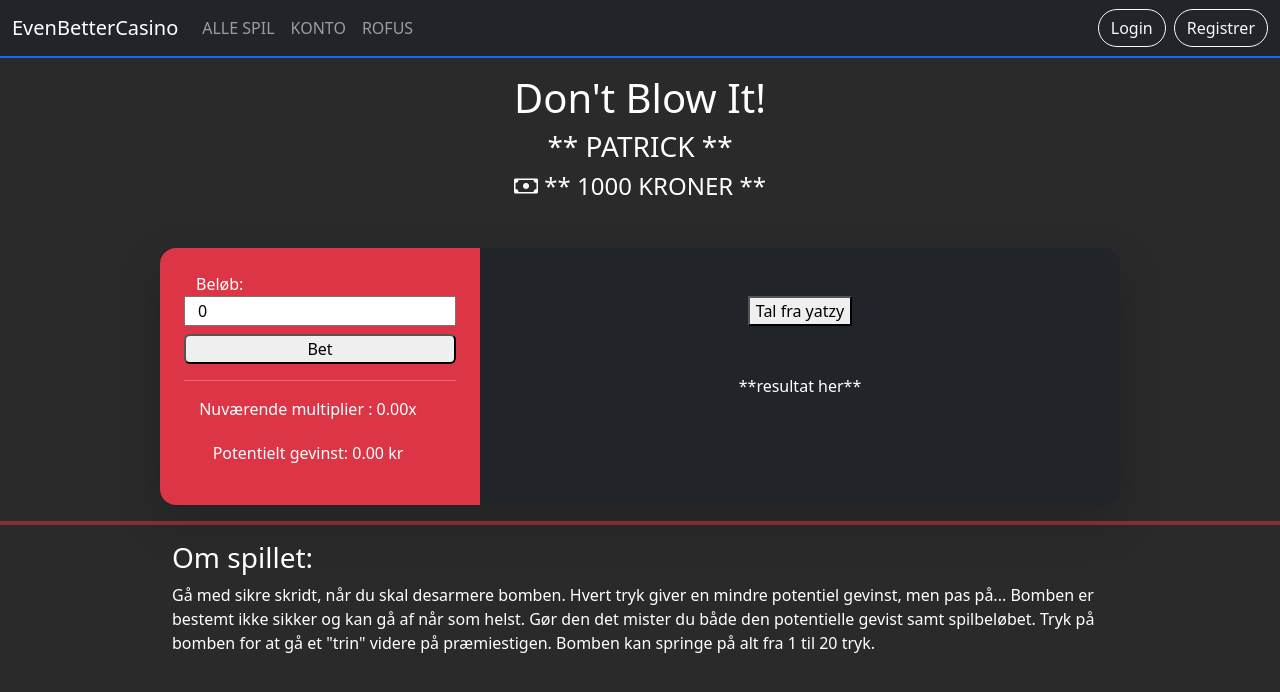
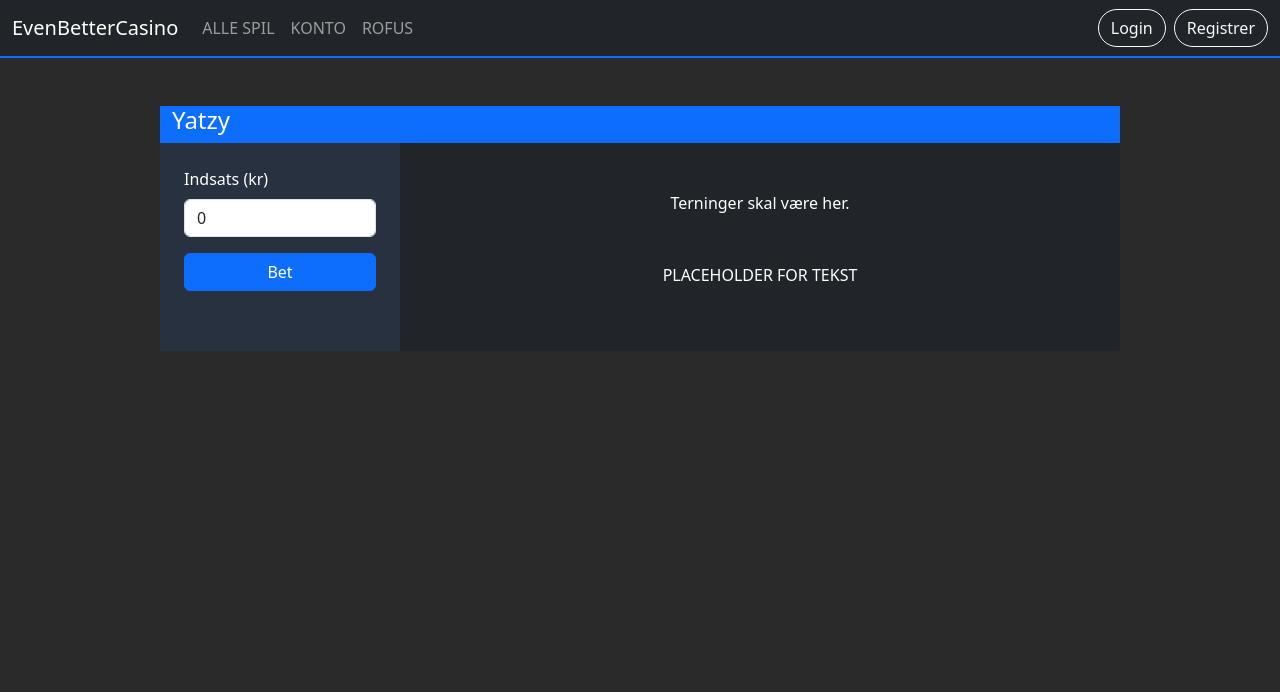
Before and after one commit to NiklasWeinreich/EvenBetterCasino, an Angular app in the folder Frontend/: page /games/yatzy in a window 1280 px wide. Shown: the top 692 px of the page. Built offline with nearby package versions, Linux system fonts and the light colour scheme.

Commit message:
Created component 'game-layout, used to make one component for all games.

```diff
--- a/Frontend/src/app/Components/games/dice-game/dice-game.component.html
+++ b/Frontend/src/app/Components/games/dice-game/dice-game.component.html
@@ -1,7 +1,10 @@
-<h1 class="text-center">Dice it or slice it!</h1>
-<div>
-    <label for="customRange1" class="form-label">Vælg et nummer:</label>
-    <input type="range" class="form-range" min="1" max="100" id="customRange1">
+<app-game-layout>
+    <div slot="title">
+        <h4>DICE</h4>
+    </div>
 
-
-</div>
+    <div slot="main">
+        <label>Dit tal: {{ selectedNumber }}</label>
+        <input id="playerNumber" type="range" min="1" max="100" [(ngModel)]="selectedNumber" />
+    </div>
+  </app-game-layout>
--- a/Frontend/src/app/Components/games/dice-game/dice-game.component.ts
+++ b/Frontend/src/app/Components/games/dice-game/dice-game.component.ts
@@ -1,11 +1,12 @@
 import { Component } from '@angular/core';
+import { FormsModule } from '@angular/forms';
+import { GameLayoutComponent } from '../game-layout/game-layout.component';
 
 @Component({
   selector: 'app-dice-game',
-  imports: [],
-  templateUrl: './dice-game.component.html',
-  styleUrl: './dice-game.component.css'
+  imports: [FormsModule, GameLayoutComponent],
+  templateUrl: './dice-game.component.html'
 })
 export class DiceGameComponent {
-
+  selectedNumber = 50;
 }
--- /dev/null
+++ b/Frontend/src/app/Components/games/game-layout/game-layout.component.html
@@ -0,0 +1,23 @@
+<div class="container py-5 w-75">
+    <div class="row">
+        <div class="bg-primary text-white">
+        <ng-content select="[slot='title']"></ng-content>
+        </div>
+
+        <!-- Venstre kolonne: Bet -->
+        <div class="col-md-3 bg-primary bg-opacity-10 text-white p-4">
+
+            <div class="mb-3">
+            <label for="betAmount" class="form-label">Indsats (kr)</label>
+            <input type="number" id="betAmount" class="form-control" [(ngModel)]="betAmount" min="1" />
+            </div>
+
+            <button class="btn btn-primary w-100" (click)="placeBet()">Bet</button>
+        </div>
+
+        <!-- Højre kolonne: Spil indhold via ng-content -->
+        <div class="col-md-9 bg-dark text-white p-5">
+            <ng-content select="[slot='main']"></ng-content>
+        </div>
+    </div>
+</div>
--- /dev/null
+++ b/Frontend/src/app/Components/games/game-layout/game-layout.component.ts
@@ -0,0 +1,18 @@
+import { Component } from '@angular/core';
+import { FormsModule } from '@angular/forms';
+
+@Component({
+  selector: 'app-game-layout',
+  standalone: true,
+  imports: [FormsModule], // 👈 her!
+  templateUrl: './game-layout.component.html',
+  styleUrls: ['./game-layout.component.css']
+})
+
+export class GameLayoutComponent {
+  betAmount = 0;
+
+  placeBet() {
+    console.log('Indsat beløb:', this.betAmount);
+  }
+}
--- a/Frontend/src/app/Components/games/yatzy-game/yatzy-game.component.html
+++ b/Frontend/src/app/Components/games/yatzy-game/yatzy-game.component.html
@@ -1,50 +1,17 @@
-<div class="mt-3">
-    <h1 class="text-center">Don't Blow It!</h1>
-    <h3 class="text-center">** PATRICK ** </h3>
-    <h4 class="text-center bi bi-cash"> ** 1000 KRONER **</h4>
-    <p [hidden]="validBalance" class="text-center text-danger"> Ikke tilstrækkelige beløb på saldo, prøv igen.</p>
-    <p [hidden]="notZero" class="text-center text-danger"> Spillebeløb kan ikke være 0 kr. Prøv igen.</p>
-    <div class="container w-75 bg-dark rounded-4 shadow-lg">
-        <div class="row mt-5">
-            <div class="col-4">
-                <div class="bet-container h-100 row bg-danger rounded-start-4 p-4">
-                    <label for="betamountbuttons">Beløb:</label><br>
-                    <input [(ngModel)]="betAmount" [disabled]="!inputField" id="betamountbuttons" placeholder="Indsæt beløb her" type="number" min="1" max="10000">
-                    <button id="actionButton" [ngClass]="isBet ? 'btn-bet ' : 'btn-cashout'" class="rounded-2 mt-2" [disabled]="!betButton">
-                        {{isBet ? 'Bet' : 'Cash Out' }}
-                    </button>
-                    <hr class="my-3">
-                        <div class="row text-center">
-                            <p>Nuværende multiplier : {{currentMultiplier.toFixed(2)}}x</p>
-                            <p class="mt-1">Potentielt gevinst: {{currentWinAmount.toFixed(2)}} kr</p>
-                        </div>
+<app-game-layout>
+    <div slot="title">
+        <h4>Yatzy</h4>
+    </div>
+    <div slot="main">
+        <div class="text-center">
+        </div>
+        <div class="row text-center">
+            <div class="dice-container">
+                <div>
+                    Terninger skal være her.
                 </div>
             </div>
-            <div class="col hilo-container rounded-end-4">
-                <div class="row pt-5">
-                    <div class="text-center">
-                        <button>
-                            Tal fra yatzy
-                        </button>
-                    </div>
-                </div>
-                <div class="row text-center">
-                    <p class="mt-5">**resultat her**</p>
-                </div>
-            </div>
+            <p class="mt-5">PLACEHOLDER FOR TEKST</p>
         </div>
     </div>
-    <hr class="border border-danger border-2 opacity-50">
-    <section>
-        <div class="container-lg w-75">
-            <h3>Om spillet:</h3>
-            <p>
-                Gå med sikre skridt, når du skal desarmere bomben. Hvert tryk giver en mindre potentiel gevinst, men pas på... Bomben er bestemt ikke sikker
-                og kan gå af når som helst. Gør den det mister du både den potentielle gevist samt spilbeløbet.
-
-                Tryk på bomben for at gå et "trin" videre på præmiestigen.
-                Bomben kan springe på alt fra 1 til 20 tryk.
-            </p>
-        </div>
-    </section>
-</div>
+</app-game-layout>
--- a/Frontend/src/app/Components/games/yatzy-game/yatzy-game.component.ts
+++ b/Frontend/src/app/Components/games/yatzy-game/yatzy-game.component.ts
@@ -2,39 +2,15 @@ import { Component } from '@angular/core';
 import { environment } from '../../../Environments/environment';
 import { FormsModule } from '@angular/forms';
 import { CommonModule } from '@angular/common';
+import { GameLayoutComponent } from "../game-layout/game-layout.component";
+import { HttpClient } from '@angular/common/http';
 
 @Component({
   selector: 'app-yatzy-game',
-  imports: [FormsModule, CommonModule],
+  imports: [FormsModule, CommonModule, GameLayoutComponent],
   templateUrl: './yatzy-game.component.html',
   styleUrl: './yatzy-game.component.css'
 })
 export class YatzyGameComponent {
 
-   // strings
-   result: string = "";
-   sessionId: string = '';
-
-   // ints
-   betAmount: number = 0;
-   currentClickNumber: number = 0;
-   currentMultiplier: number = 0.00;
-   currentWinAmount: number = 0.00;
-
-   // bools
-   bombClicked = false;  // Variabel til at styre animationen
-   betButton: boolean = true
-   bombButton: boolean = false
-   isBombButtonActive: boolean = false;
-   isBet: boolean = true;
-   isExploded: boolean = false
-   inputField: boolean = true
-   validBalance: boolean = true
-   notZero: boolean = true;
-
-   apiUrl: string = environment.apiUrl
-
-
-
-
 }
--- a/Frontend/src/app/Environments/environment.ts
+++ b/Frontend/src/app/Environments/environment.ts
@@ -1,4 +1,5 @@
 export const environment = {
     production: false,
-    apiUrl: 'https://localhost:7112/api', // Niklas's API URL
+    // apiUrl: 'https://localhost:7112/api', // Niklas
+    apiUrl: 'https://localhost:4200/api' // Patrick
 }
```
Also changed, not shown: Frontend/src/app/Components/games/game-layout/game-layout.component.css (added), Frontend/src/app/Components/games/yatzy-game/yatzy-game.component.css (line endings or trailing spaces).
